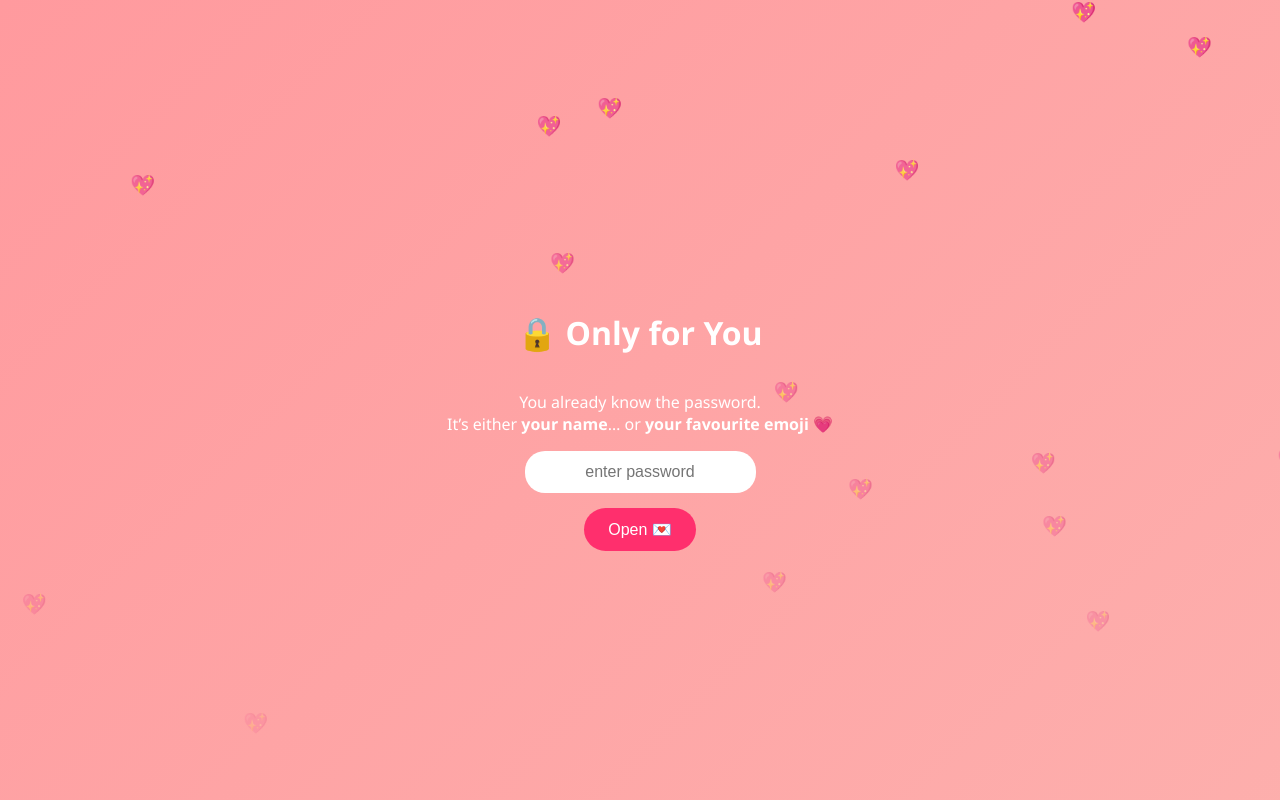
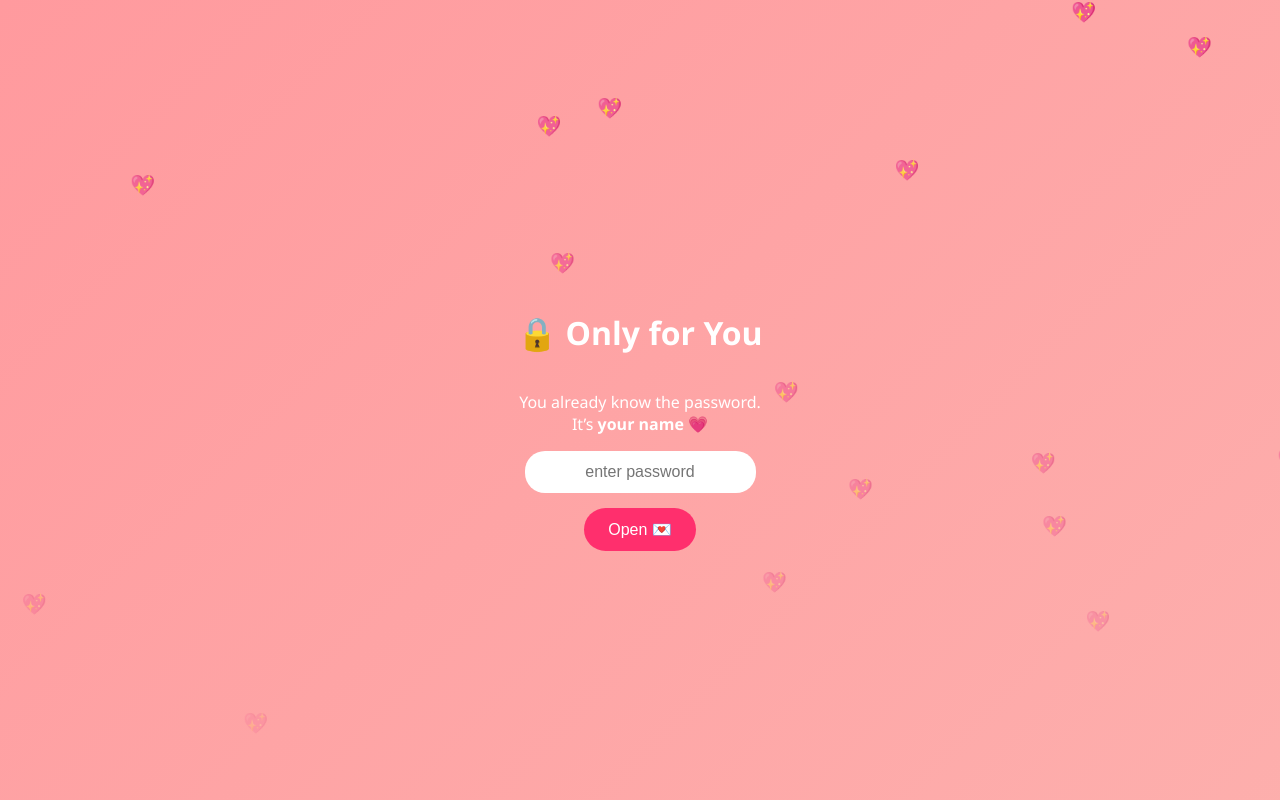
Before and after one commit to zoYV/only-for-you, a plain HTML site: page index.html in a window 1280 px wide. Shown: the top 800 px of the page. Drawn offline with Linux system fonts and the light colour scheme.

Commit message:
Refine password handling and HTML structure

```diff
--- a/index.html
+++ b/index.html
@@ -86,7 +86,7 @@ button{
   <h1>🔒 Only for You</h1>
   <p>
     You already know the password.<br>
-    It’s either <b>your name</b>… or <b>your favourite emoji</b> 💗
+    It’s <b>your name</b> 💗
   </p>
 
   <input id="pass" type="password" placeholder="enter password">
@@ -144,14 +144,14 @@ button{
 </div>
 
 <script>
-/* 🔑 PASSWORD */
-const correctPassword = "pariii".toLowerCase();
+/* 🔑 PASSWORD (ONLY THIS) */
+const correctPassword = "pariii";
 
 /* PAGES */
 const pages = ["lock","main","popup","letter","kiss"];
 let slideIndex = 1;
 
-/* 🔓 UNLOCK */
+/* 🔓 UNLOCK FUNCTION */
 function unlock(){
   const entered = document.getElementById("pass").value
     .trim()
@@ -191,4 +191,4 @@ setInterval(()=>{
 </script>
 
 </body>
-  </html>
+</html>
```
